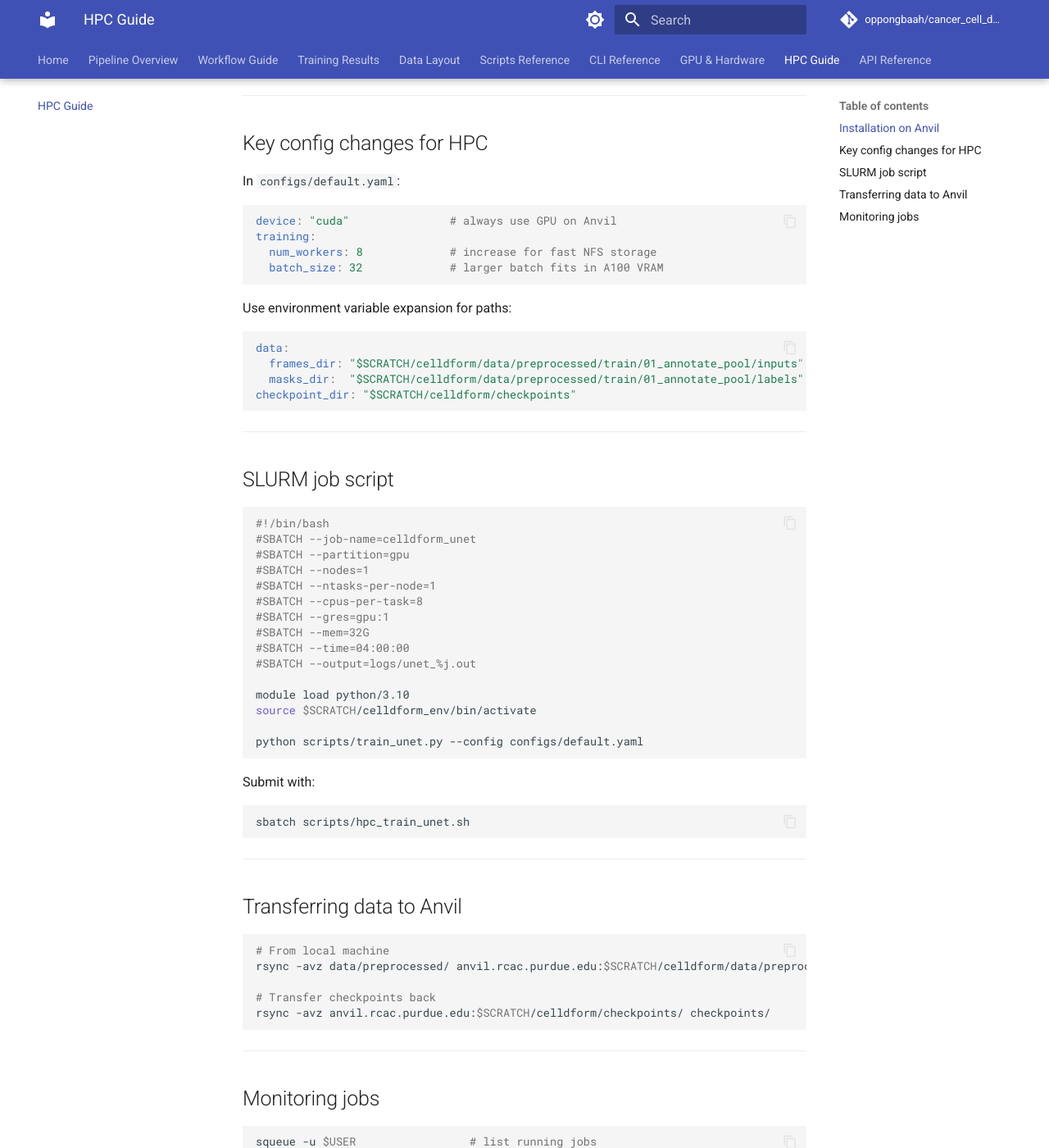
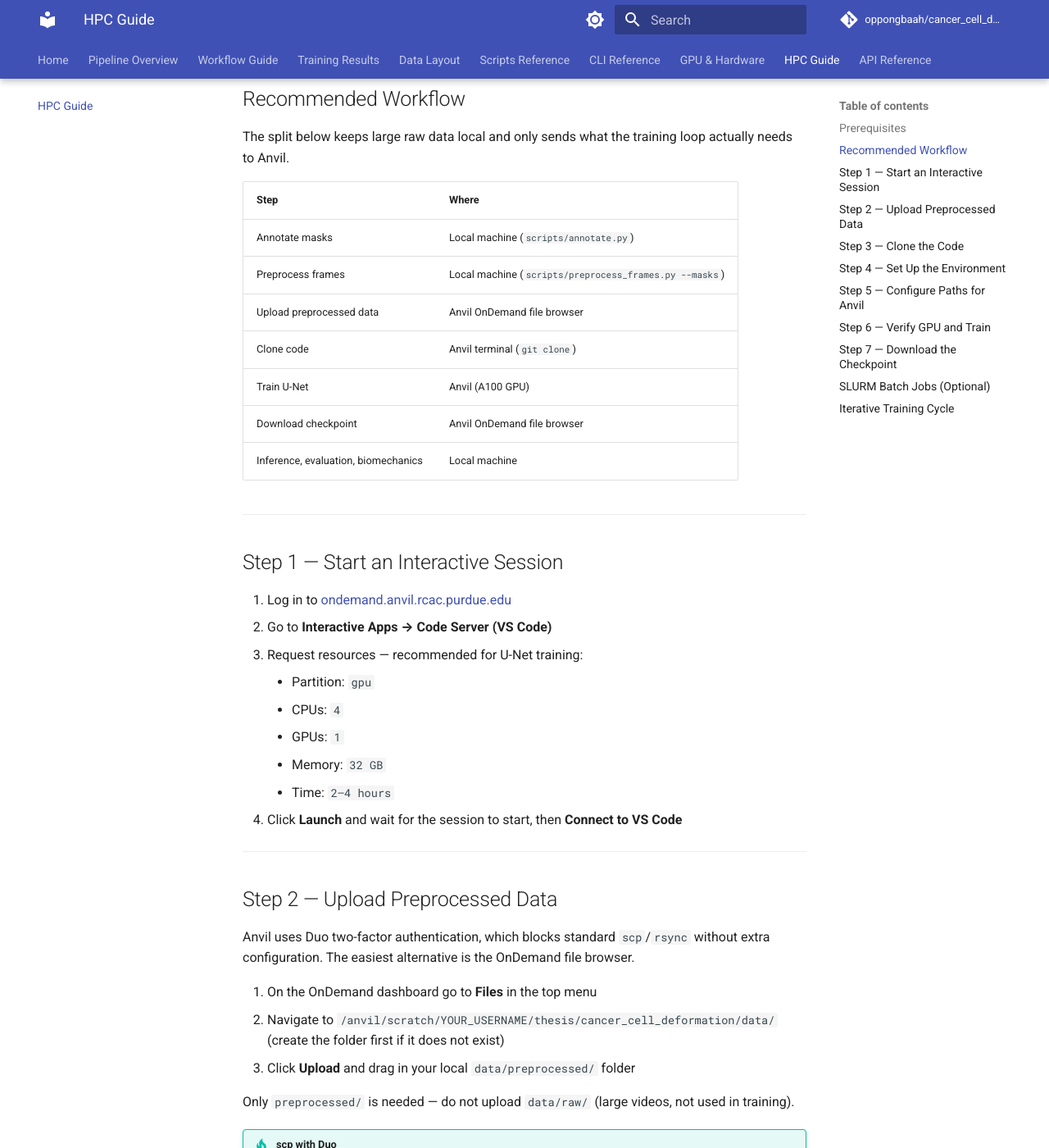
Before and after one commit to oppongbaah/cancer_cell_deformation, an MkDocs documentation site: the page built from docs/hpc.md, in a window 1280 px wide and 1400 px high, scrolled down 418 px. Shown: the whole window at 82% size. Built offline with MkDocs 1.6.1 and Material for MkDocs 9.7.7, drawn with Linux system fonts in a browser that asks for light colours; comment, search, counter and statistics services are not loaded; some of the changed text lies outside the part shown.

Commit message:
docs: add hpc instructions

````diff
--- a/docs/hpc.md
+++ b/docs/hpc.md
@@ -1,88 +1,181 @@
-# HPC Guide
+# HPC Guide (Anvil)
 
-Running celldform on Anvil (Purdue ACCESS) or any SLURM cluster.
+Running `celldform` U-Net training on Purdue Anvil via ACCESS.
+Verified workflow: **12× speedup** over a local GPU (0.3 s/epoch on Anvil A100 vs 3.8 s/epoch locally).
 
 ---
 
-## Installation on Anvil
+## Prerequisites
 
-```bash
-module load python/3.10
-python3 -m venv $SCRATCH/celldform_env
-source $SCRATCH/celldform_env/bin/activate
-pip install -e ".[hpc]"
-```
-
-The `[hpc]` extra adds `mpi4py` for distributed training.
+- An ACCESS account with an Anvil allocation (or added as a sub-user by your advisor)
+- Access to the [Anvil OnDemand portal](https://ondemand.anvil.rcac.purdue.edu)
 
 ---
 
-## Key config changes for HPC
+## Recommended Workflow
 
-In `configs/default.yaml`:
+The split below keeps large raw data local and only sends what the training loop actually needs to Anvil.
 
-```yaml
-device: "cuda"               # always use GPU on Anvil
-training:
-  num_workers: 8             # increase for fast NFS storage
-  batch_size: 32             # larger batch fits in A100 VRAM
-```
+| Step | Where |
+|------|--------|
+| Annotate masks | Local machine (`scripts/annotate.py`) |
+| Preprocess frames | Local machine (`scripts/preprocess_frames.py --masks`) |
+| Upload preprocessed data | Anvil OnDemand file browser |
+| Clone code | Anvil terminal (`git clone`) |
+| Train U-Net | Anvil (A100 GPU) |
+| Download checkpoint | Anvil OnDemand file browser |
+| Inference, evaluation, biomechanics | Local machine |
 
-Use environment variable expansion for paths:
+---
 
-```yaml
-data:
-  frames_dir: "$SCRATCH/celldform/data/preprocessed/train/01_annotate_pool/inputs"
-  masks_dir:  "$SCRATCH/celldform/data/preprocessed/train/01_annotate_pool/labels"
-checkpoint_dir: "$SCRATCH/celldform/checkpoints"
+## Step 1 — Start an Interactive Session
+
+1. Log in to [ondemand.anvil.rcac.purdue.edu](https://ondemand.anvil.rcac.purdue.edu)
+2. Go to **Interactive Apps → Code Server (VS Code)**
+3. Request resources — recommended for U-Net training:
+    - Partition: `gpu`
+    - CPUs: `4`
+    - GPUs: `1`
+    - Memory: `32 GB`
+    - Time: `2–4 hours`
+4. Click **Launch** and wait for the session to start, then **Connect to VS Code**
+
+---
+
+## Step 2 — Upload Preprocessed Data
+
+Anvil uses Duo two-factor authentication, which blocks standard `scp`/`rsync` without extra configuration. The easiest alternative is the OnDemand file browser.
+
+1. On the OnDemand dashboard go to **Files** in the top menu
+2. Navigate to `/anvil/scratch/YOUR_USERNAME/thesis/cancer_cell_deformation/data/`
+   (create the folder first if it does not exist)
+3. Click **Upload** and drag in your local `data/preprocessed/` folder
+
+Only `preprocessed/` is needed — do not upload `data/raw/` (large videos, not used in training).
+
+!!! tip "scp with Duo"
+    If you prefer the terminal, `scp` works when you append `,push` to your password:
+    ```bash
+    scp -r data/preprocessed/ YOUR_USERNAME@anvil.rcac.purdue.edu:/anvil/scratch/YOUR_USERNAME/thesis/cancer_cell_deformation/data/preprocessed/
+    # When prompted: yourpassword,push  (triggers a Duo push to your phone)
+    ```
+
+---
+
+## Step 3 — Clone the Code
+
+In the VSCode terminal on Anvil:
+
+```bash
+cd $SCRATCH/thesis
+git clone https://github.com/oppongbaah/cancer_cell_deformation.git
+cd cancer_cell_deformation
 ```
 
 ---
 
-## SLURM job script
+## Step 4 — Set Up the Environment
 
 ```bash
-#!/bin/bash
-#SBATCH --job-name=celldform_unet
-#SBATCH --partition=gpu
-#SBATCH --nodes=1
-#SBATCH --ntasks-per-node=1
-#SBATCH --cpus-per-task=8
-#SBATCH --gres=gpu:1
-#SBATCH --mem=32G
-#SBATCH --time=04:00:00
-#SBATCH --output=logs/unet_%j.out
+module load anaconda
+conda create -n celldform python=3.10 -y
+conda activate celldform
+pip install -e ".[hpc]"
 
-module load python/3.10
-source $SCRATCH/celldform_env/bin/activate
-
-python scripts/train_unet.py --config configs/default.yaml
-```
-
-Submit with:
-
-```bash
-sbatch scripts/hpc_train_unet.sh
+# Verify
+celldform-train-unet --help
 ```
 
 ---
 
-## Transferring data to Anvil
+## Step 5 — Configure Paths for Anvil
 
-```bash
-# From local machine
-rsync -avz data/preprocessed/ anvil.rcac.purdue.edu:$SCRATCH/celldform/data/preprocessed/
+Edit `configs/default.yaml` to point to the uploaded data:
 
-# Transfer checkpoints back
-rsync -avz anvil.rcac.purdue.edu:$SCRATCH/celldform/checkpoints/ checkpoints/
+```yaml
+device: cuda
+
+data:
+  frames_dir: "$SCRATCH/thesis/cancer_cell_deformation/data/preprocessed/train/01_annotate_pool/inputs"
+  masks_dir:  "$SCRATCH/thesis/cancer_cell_deformation/data/preprocessed/train/01_annotate_pool/labels"
+
+checkpoint_dir: "$SCRATCH/thesis/cancer_cell_deformation/checkpoints"
+
+training:
+  num_workers: 4
+  batch_size: 16
 ```
 
 ---
 
-## Monitoring jobs
+## Step 6 — Verify GPU and Train
 
 ```bash
-squeue -u $USER                 # list running jobs
-scancel <jobid>                 # cancel a job
-tail -f logs/unet_<jobid>.out   # stream output
+# Confirm the A100 is visible
+python -c "import torch; print(torch.cuda.is_available(), torch.cuda.get_device_name(0))"
+
+# Train
+celldform-train-unet --config configs/default.yaml
 ```
+
+Expected throughput: **~0.3 s/epoch** on a single A100.
+
+---
+
+## Step 7 — Download the Checkpoint
+
+1. On the OnDemand dashboard go to **Files**
+2. Navigate to `/anvil/scratch/YOUR_USERNAME/thesis/cancer_cell_deformation/checkpoints/`
+3. Select `unet_best.pt` and click **Download**
+4. Move it into your local `checkpoints/` folder
+
+---
+
+## SLURM Batch Jobs (Optional)
+
+For unattended overnight runs instead of an interactive session:
+
+```bash
+#!/bin/bash
+#SBATCH --job-name=celldform-unet
+#SBATCH --partition=gpu
+#SBATCH --nodes=1
+#SBATCH --ntasks=1
+#SBATCH --cpus-per-task=4
+#SBATCH --gpus-per-node=1
+#SBATCH --mem=32G
+#SBATCH --time=04:00:00
+#SBATCH --account=YOUR_ALLOCATION
+#SBATCH --output=logs/unet_%j.out
+
+module load anaconda
+conda activate celldform
+
+celldform-train-unet --config configs/default.yaml
+```
+
+```bash
+mkdir -p logs
+sbatch scripts/hpc_train_unet.sh
+
+squeue -u $USER                  # monitor job status
+tail -f logs/unet_<jobid>.out    # stream live output
+scancel <jobid>                  # cancel if needed
+```
+
+---
+
+## Iterative Training Cycle
+
+```
+Local                              Anvil
+─────────────────────              ──────────────────────────────────
+scripts/annotate.py
+scripts/preprocess_frames.py
+                      upload preprocessed/ via OnDemand file browser ──►
+                                           celldform-train-unet
+                      ◄── download unet_best.pt via OnDemand file browser
+scripts/evaluate_unet.py
+```
+
+Repeat after each annotation batch. Target DSC ≥ 0.80 before freezing the model.
````
Also changed, not shown: README.md (+22 -0 lines).
